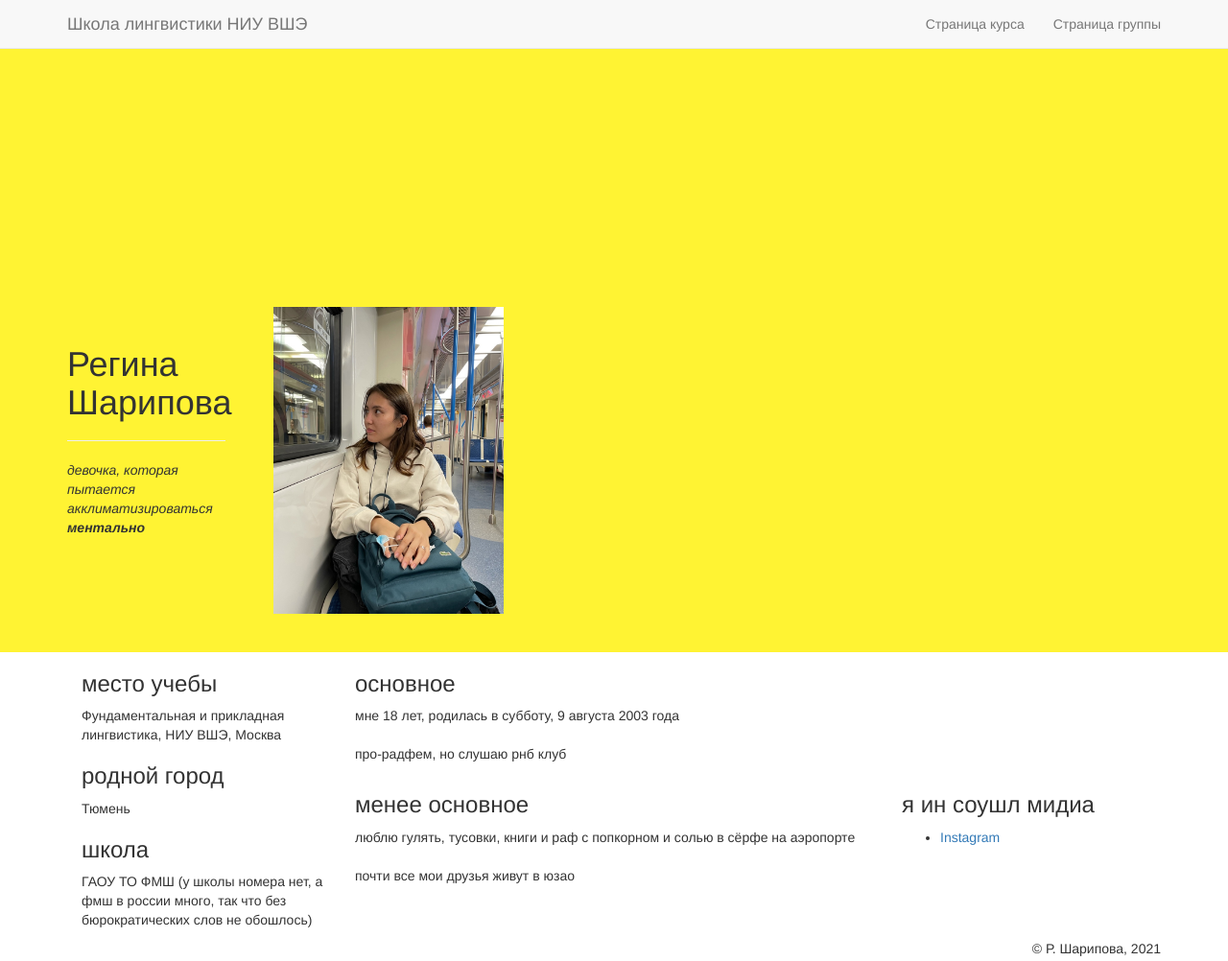
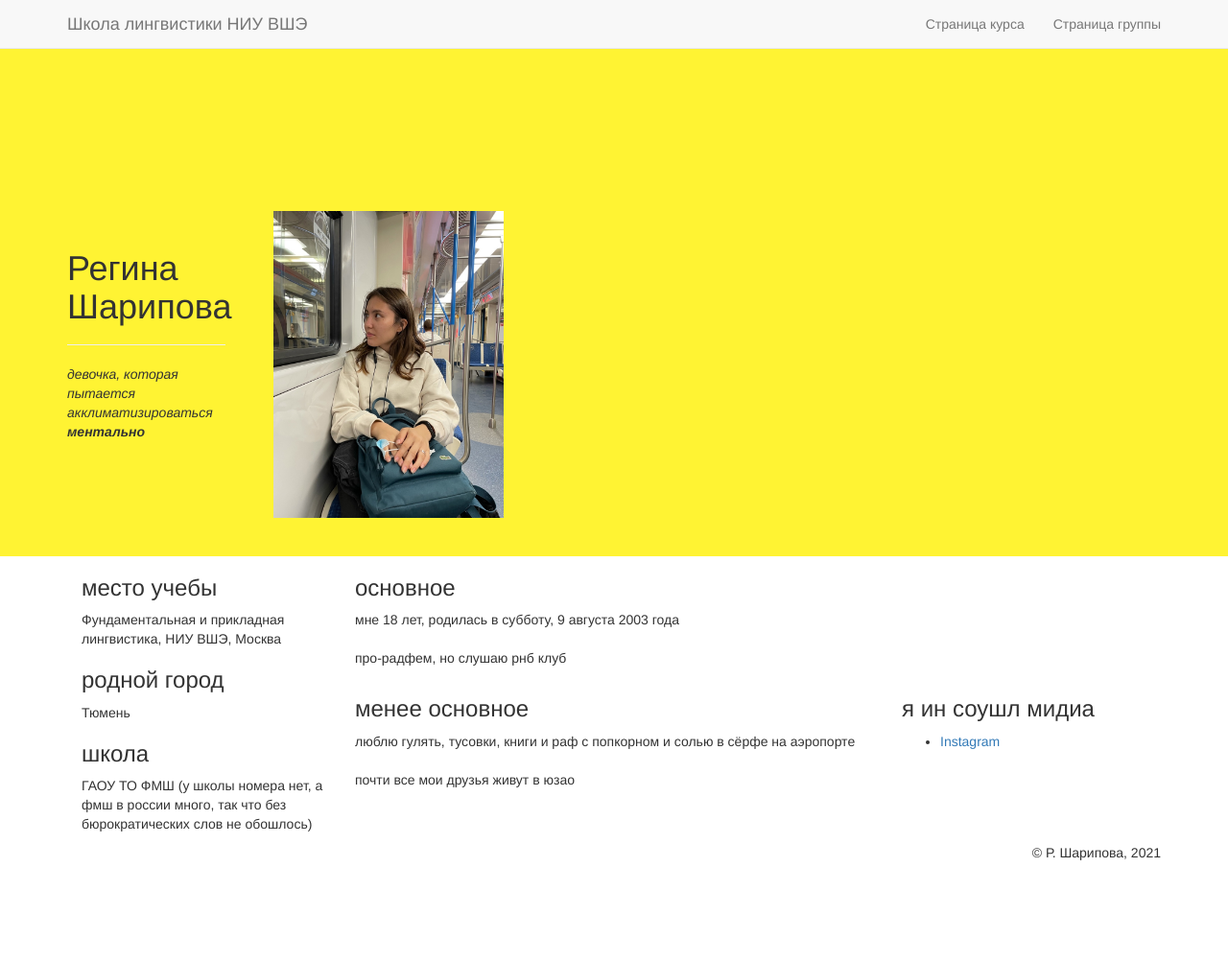
Before and after one commit to schneiderdies/lingdata, a plain HTML site: page mywebpage/index.html in a window 1280 px wide. Shown: the whole page at 96% size. After the commit the page ends 909 px from the top, so only its background shows below. Drawn offline with nearby package versions, Linux system fonts and the light colour scheme.

Commit message:
Update index.html

```diff
--- a/mywebpage/index.html
+++ b/mywebpage/index.html
@@ -41,7 +41,7 @@
 
 <!-- начинается шапка. у тега header есть атрибут style, который задает цвет фона и отступы. поменяйте значения атрибутов и посмотрите, как изменится страница -->
 
-<header style="background-color:#FFF333; padding-top:300px; ">
+<header style="background-color:#FFF333; padding-top:200px; ">
 <div class="container">
 <div class="row">
 <div class="col-md-2">
```
